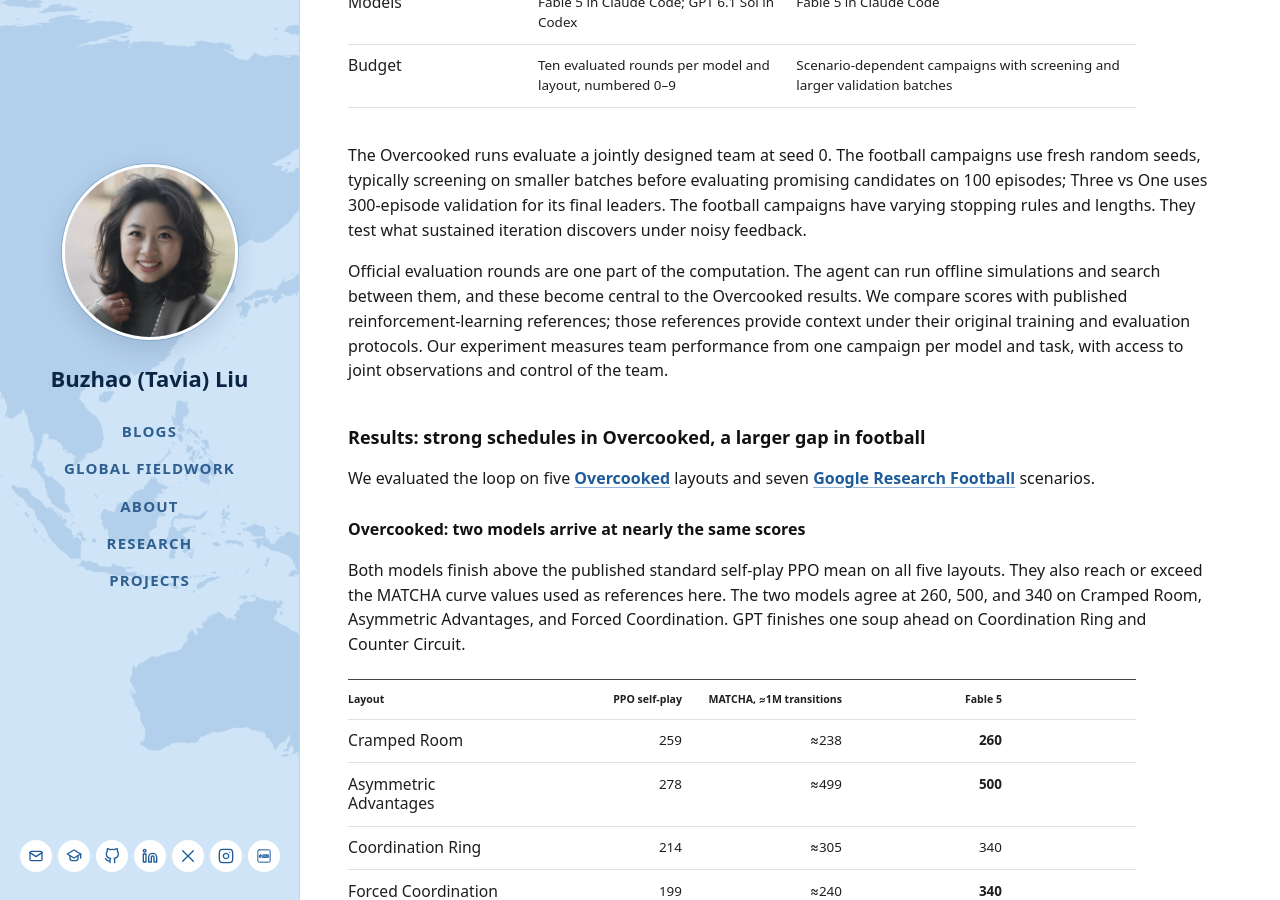
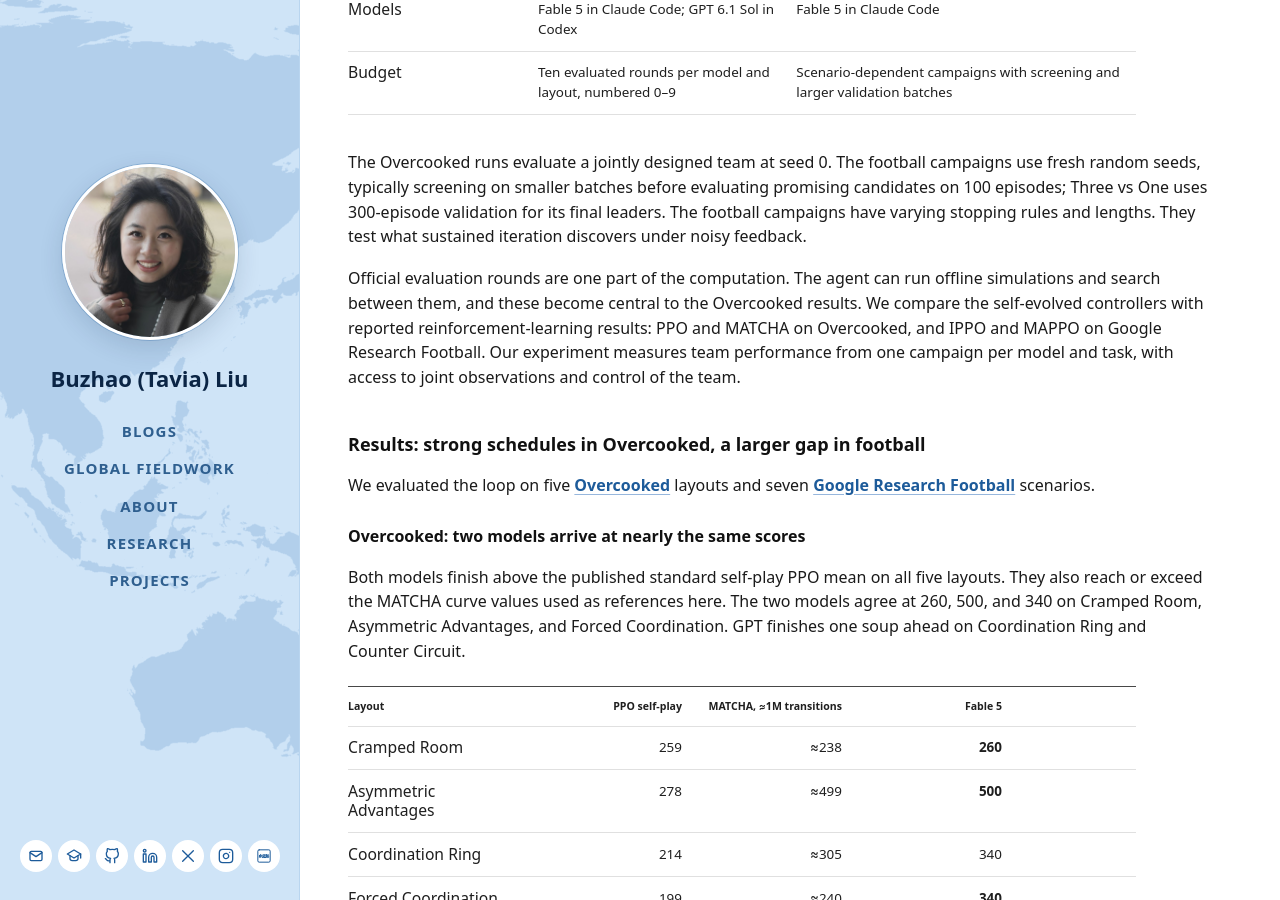
Before and after one commit to tavia-liu/tavia-liu.github.io, a Jekyll site: the page built from _posts/2026-10-31-self-improvement-ends-with-a-proof.md, in a window 1280 px wide and 900 px high, scrolled down 1855 px. Built offline with Jekyll 4.4.1, drawn with Linux system fonts in a browser that asks for light colours.

Commit message:
Fix loop arrow; state RL baselines explicitly

```diff
--- a/_posts/2026-10-31-self-improvement-ends-with-a-proof.md
+++ b/_posts/2026-10-31-self-improvement-ends-with-a-proof.md
@@ -42,7 +42,7 @@
 Each round has four steps: write `policy.py`, evaluate it, inspect the feedback, and propose the next revision. The policy maps the team's observations to actions for all controlled players. Feedback includes metrics, a step-level trace, a failure summary, and rendered rollouts. Proposals record a hypothesis and a criterion for abandoning it, giving us a history of what the agent believed and what it tested.
 
 <figure style="margin: 2rem 0; max-width: 100%;">
-  <img src="{{ '/assets/img/research/rsi-loop.svg' | relative_url }}?v=20261031-short" alt="The language model writes a team policy, evaluates it, reads scores and rollout traces, and revises the policy." style="display: block; width: 100%; height: auto;">
+  <img src="{{ '/assets/img/research/rsi-loop.svg' | relative_url }}?v=20261031-loop2" alt="The language model writes a team policy, evaluates it, reads scores and rollout traces, and revises the policy." style="display: block; width: 100%; height: auto;">
   <figcaption style="margin-top: .65rem; color: #65717d; font-size: .88rem; line-height: 1.5;"><strong>Figure 2.</strong> The self-improvement loop.</figcaption>
 </figure>
 
@@ -58,7 +58,7 @@
 
 The Overcooked runs evaluate a jointly designed team at seed 0. The football campaigns use fresh random seeds, typically screening on smaller batches before evaluating promising candidates on 100 episodes; Three vs One uses 300-episode validation for its final leaders. The football campaigns have varying stopping rules and lengths. They test what sustained iteration discovers under noisy feedback.
 
-Official evaluation rounds are one part of the computation. The agent can run offline simulations and search between them, and these become central to the Overcooked results. We compare scores with published reinforcement-learning references; those references provide context under their original training and evaluation protocols. Our experiment measures team performance from one campaign per model and task, with access to joint observations and control of the team.
+Official evaluation rounds are one part of the computation. The agent can run offline simulations and search between them, and these become central to the Overcooked results. We compare the self-evolved controllers with reported reinforcement-learning results: PPO and MATCHA on Overcooked, and IPPO and MAPPO on Google Research Football. Our experiment measures team performance from one campaign per model and task, with access to joint observations and control of the team.
 
 ## Results: strong schedules in Overcooked, a larger gap in football
 
```
Also changed, not shown: assets/img/research/rsi-loop.svg.
